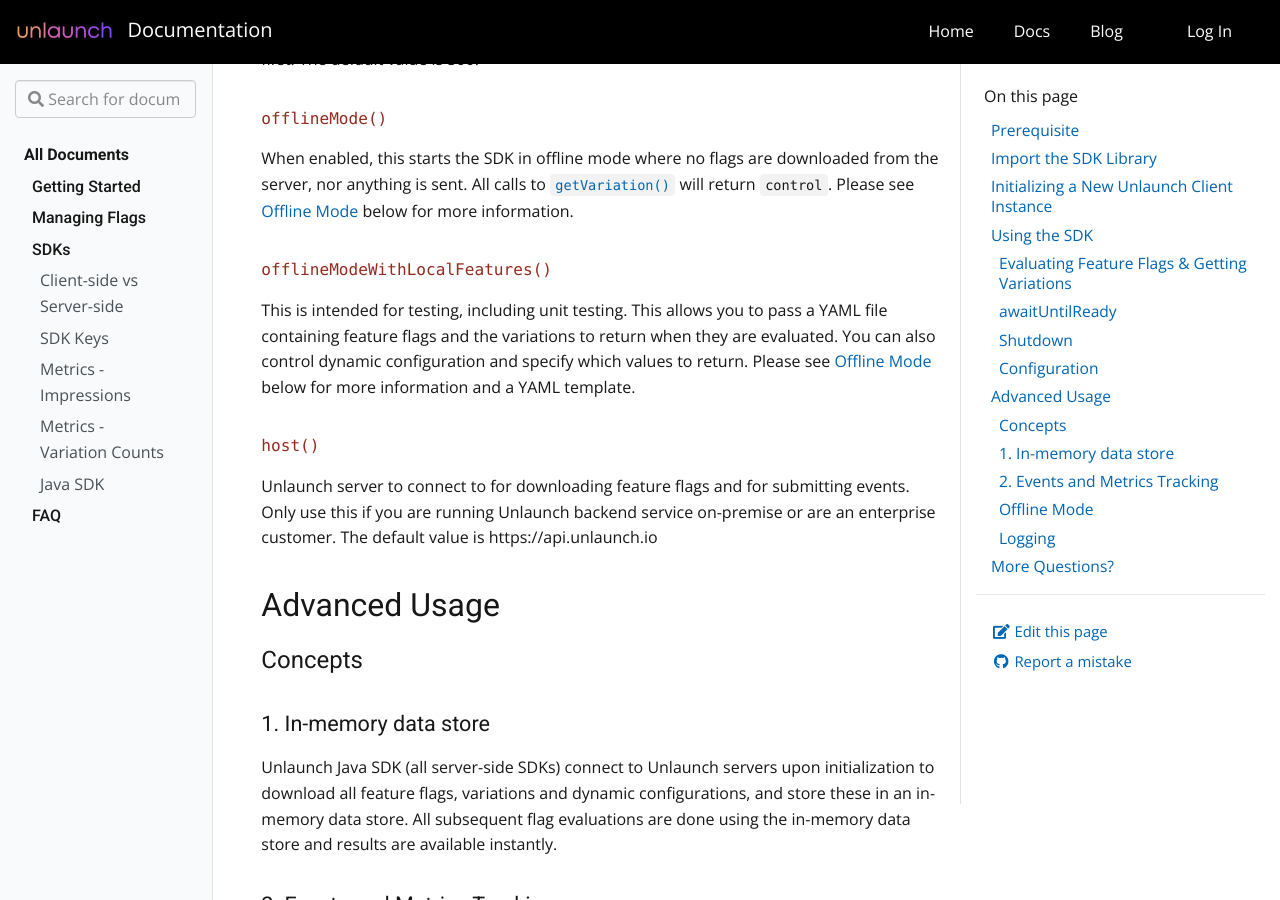
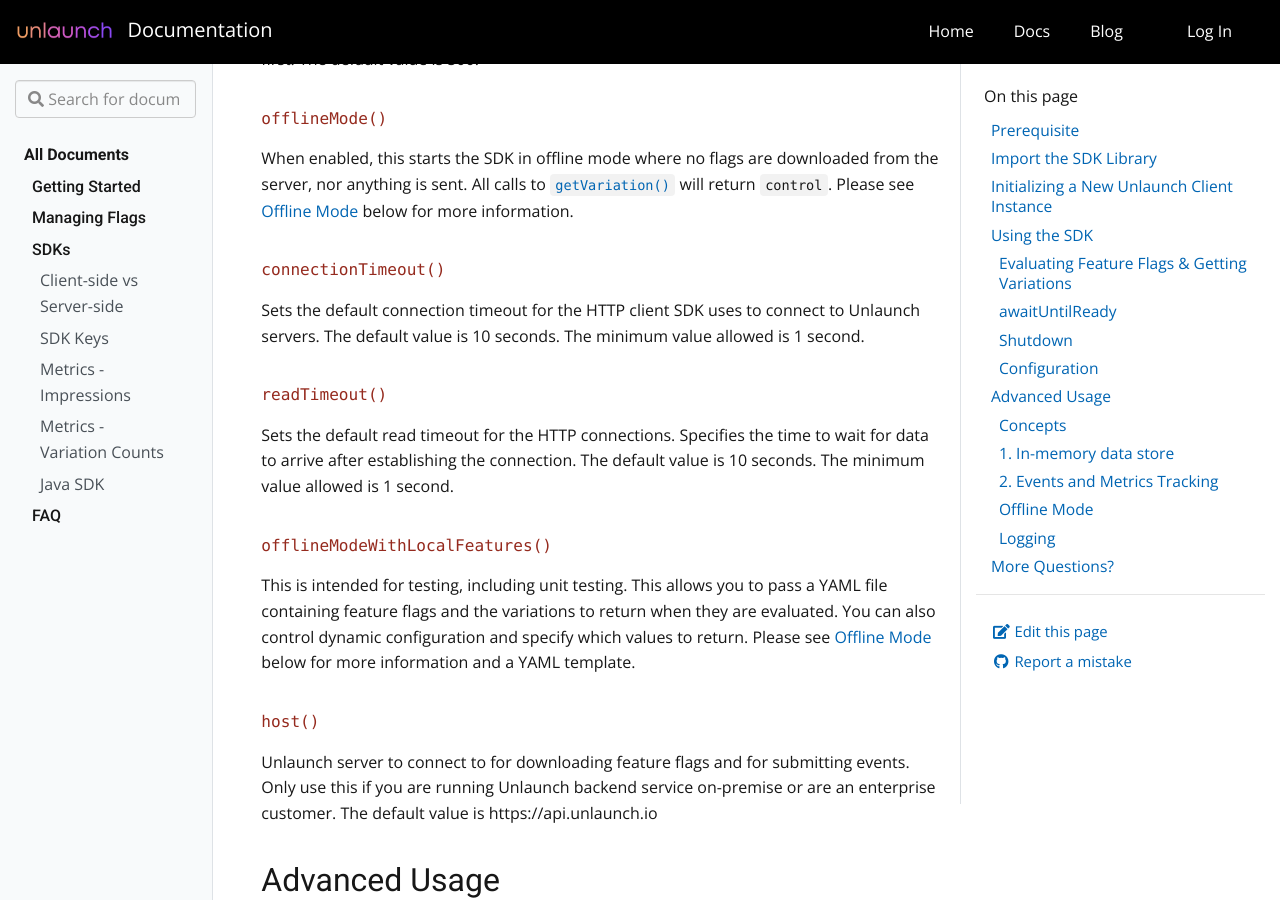
Before and after one commit to unlaunch/documentation, a Jekyll site: the page built from _docs/sdks/java-sdk.md, in a window 1280 px wide and 900 px high, scrolled down 7474 px. Built offline with Jekyll 4.4.1, drawn with Linux system fonts in a browser that asks for light colours.

Commit message:
Added documentation for connectionTimeOut and readTimeOut in Java SDK

```diff
--- a/_docs/sdks/java-sdk.md
+++ b/_docs/sdks/java-sdk.md
@@ -213,6 +213,12 @@
 ##### `offlineMode()`
 When enabled, this starts the SDK in offline mode where no flags are downloaded from the server, nor anything is sent. All calls to [`getVariation()`](https://javadoc.io/doc/io.unlaunch.sdk/unlaunch-java-sdk/latest/io/unlaunch/UnlaunchClient.html#getVariation(java.lang.String,java.lang.String)) will return `control`. Please see [Offline Mode](https://docs.unlaunch.io/docs/sdks/java-sdk#offline-mode) below for more information.
 
+##### `connectionTimeout()`
+Sets the default connection timeout for the HTTP client SDK uses to connect to Unlaunch servers. The default value is 10 seconds. The minimum value allowed is 1 second.
+
+##### `readTimeout()`
+Sets the default read timeout for the HTTP connections. Specifies the time to wait for data to arrive after establishing the connection. The default value is 10 seconds. The minimum value allowed is 1 second.
+
 ##### `offlineModeWithLocalFeatures()`
 This is intended for testing, including unit testing. This allows you to pass a YAML file containing feature flags and the variations to return when they are evaluated. You can also control dynamic configuration and specify which values to return. Please see [Offline Mode](https://docs.unlaunch.io/docs/sdks/java-sdk#offline-mode) below for more information and a YAML template.
 
```
